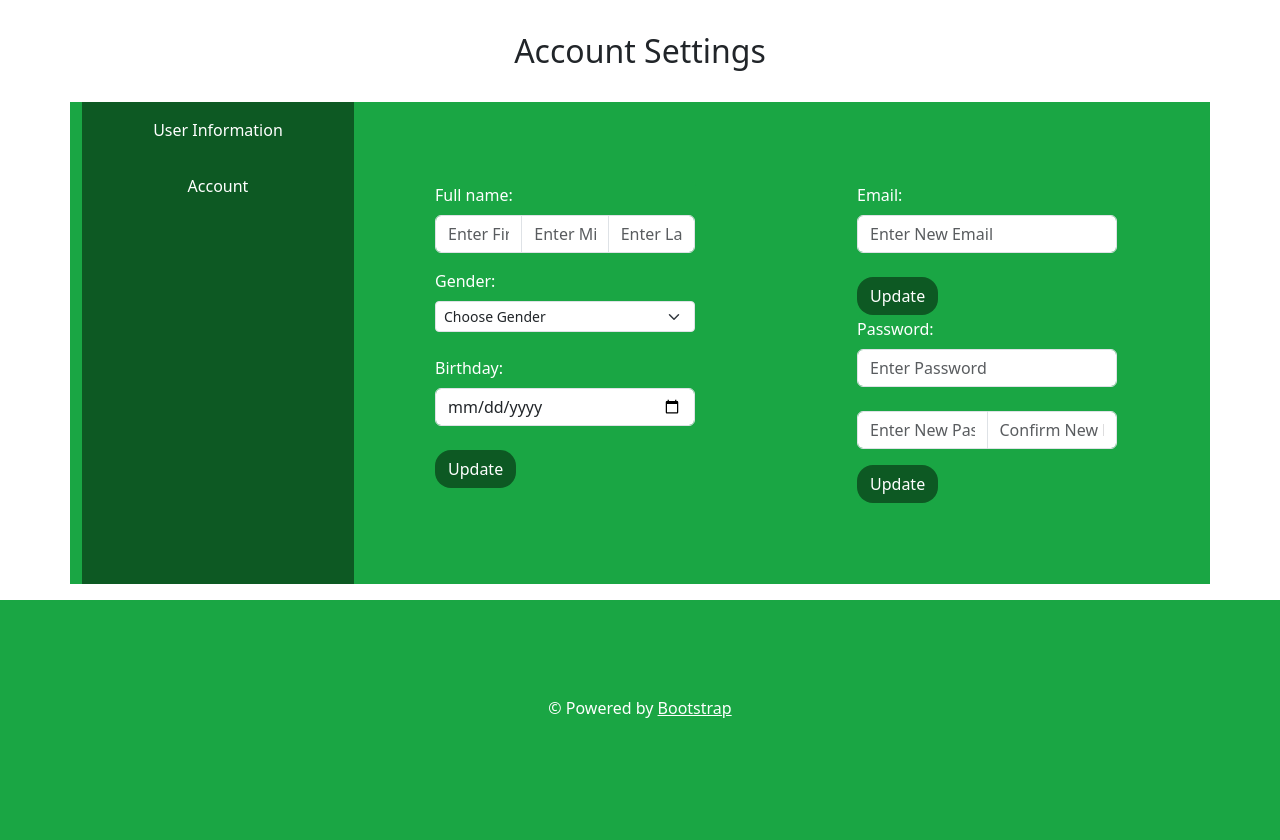
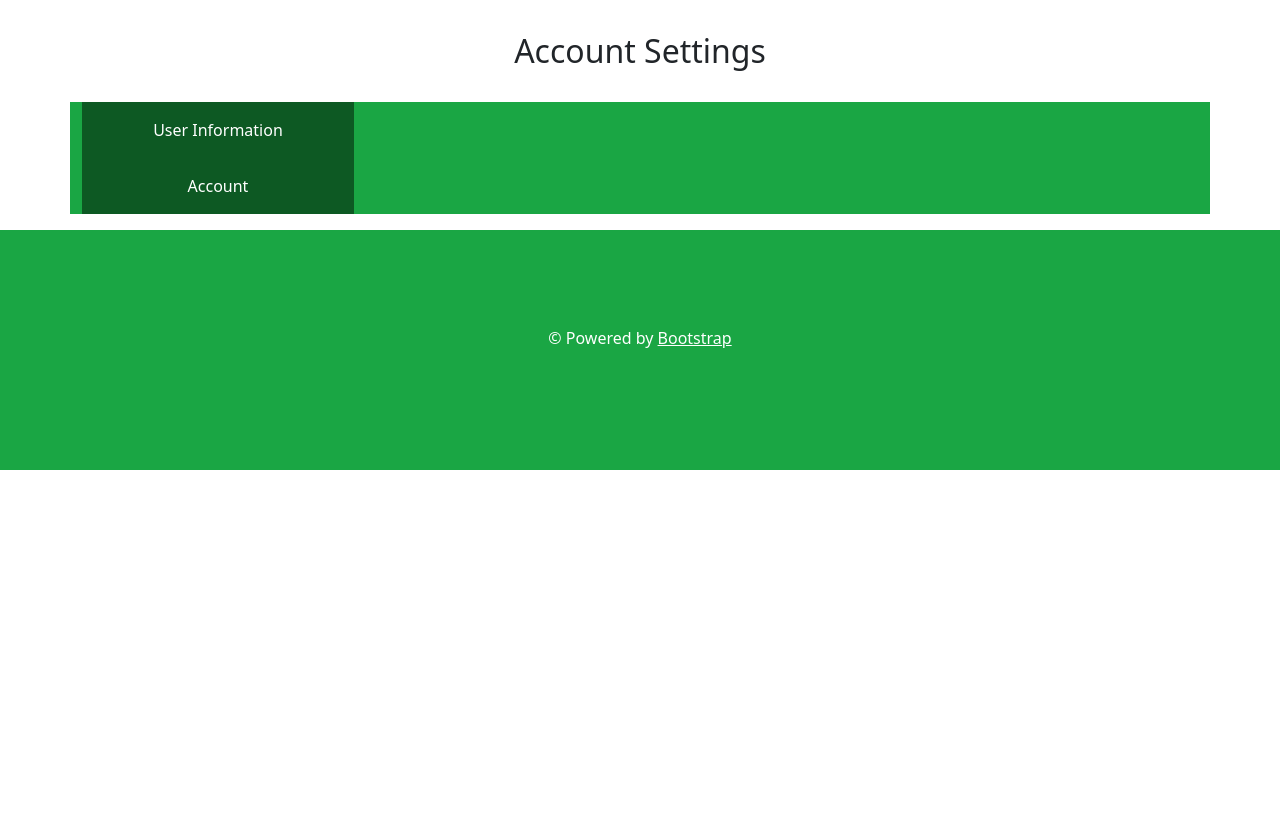
Before and after one commit to KDotWare/CS50x-Final-Project, a Flask app: page /me/account in a window 1280 px wide. Shown: the part 70-910 px from the top of the page. After the commit the page ends 540 px from the top, so only its background shows below. Run offline with Flask 3, Linux system fonts and the light colour scheme; the visitor is signed in with stand-in values (Sample User, id 1).

Commit message:
Make tabContent display none by default

```diff
--- a/templates/me/account.html
+++ b/templates/me/account.html
@@ -13,7 +13,7 @@
                 <li><a>Account</a></li>
             </ul>
         </div>
-        <div class="tabContent" style="display: block;">
+        <div class="tabContent" style="display: none;">
             <form class="formArea" method="POST" style="padding: 0;">
                 <div class="fullnameAlert alert alert-danger" style="display: none;">
                     <strong>Invalid!</strong> <span></span>
@@ -46,7 +46,7 @@
                 <input class="btn" name="submit" type="submit" value="Update">
             </form>
         </div>
-        <div class="tabContent">
+        <div class="tabContent" style="display: none;">
             <form class="formArea" style="padding: 0;">
                 <div class="mb-4">
                     <label for="email" class="form-label">Email:</label>
```
